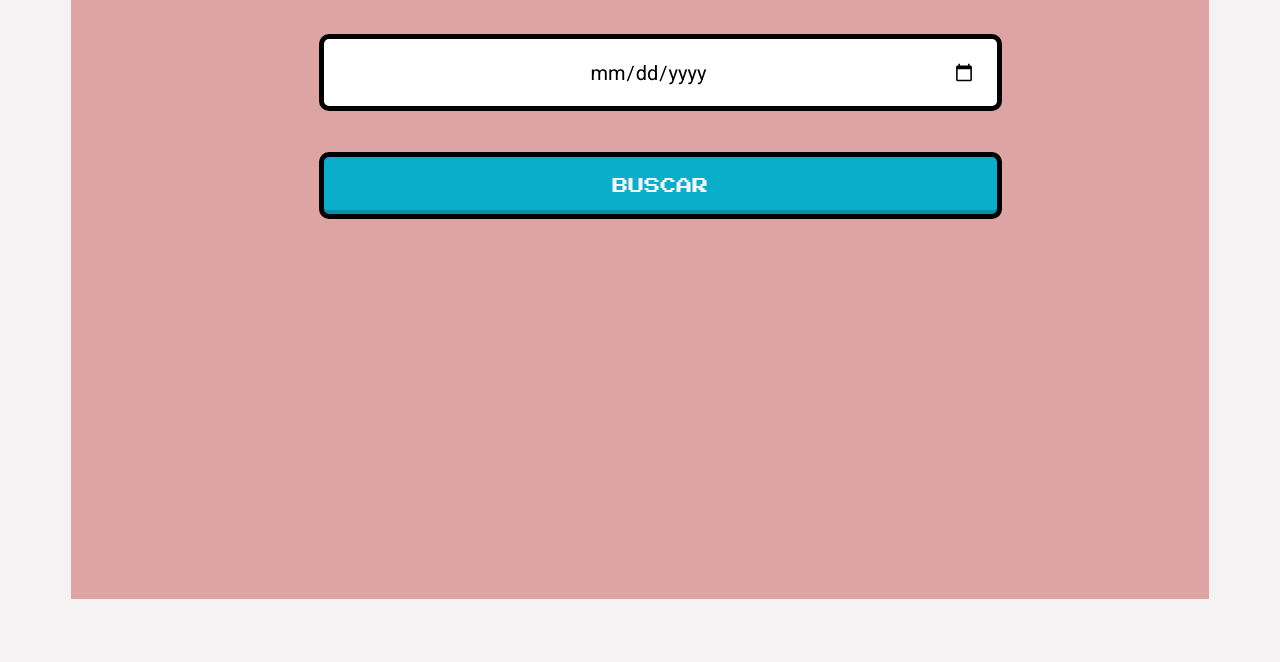
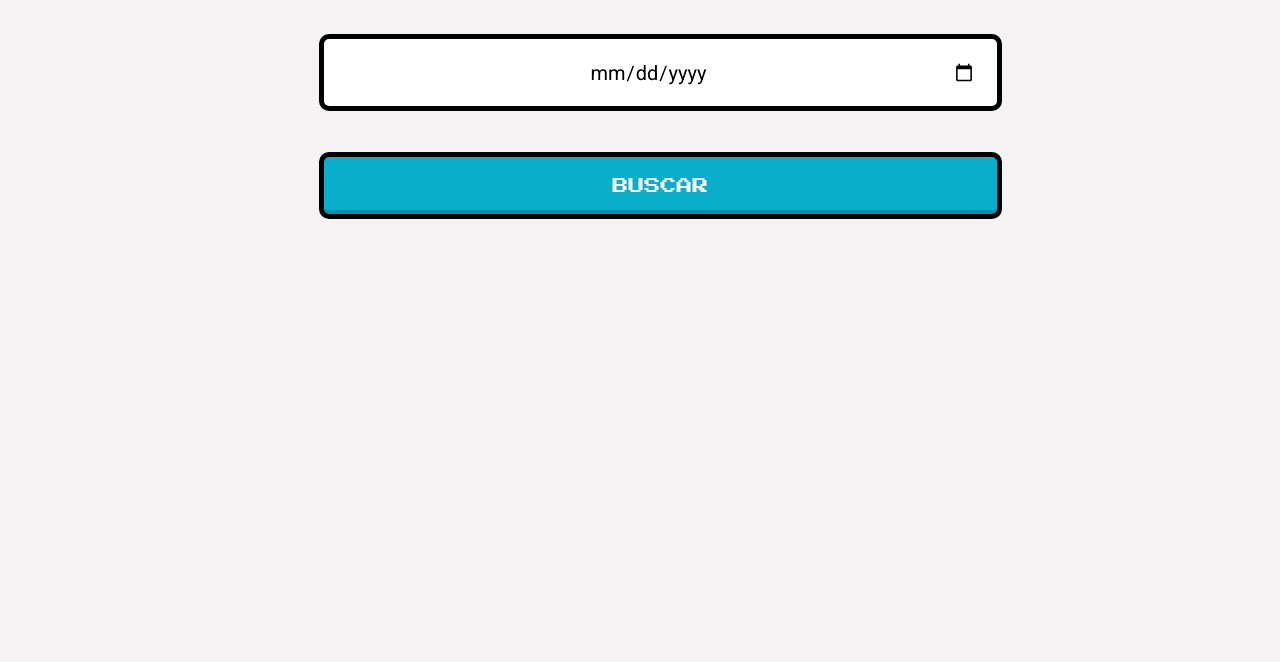
Before and after one commit to AcheZeta/PokeDay, a website: page index.html in a window 1280 px wide. Shown: the part 366-1028 px from the top of the page. Drawn offline with Linux system fonts and the light colour scheme.

Commit message:
remove bgcolor

```diff
--- a/style.css
+++ b/style.css
@@ -3,7 +3,6 @@ body {
 }
 
 .grid {
-    background-color: #DEA3A3;
     margin: 5%;
     height: 85vh;
     display: grid;
```
